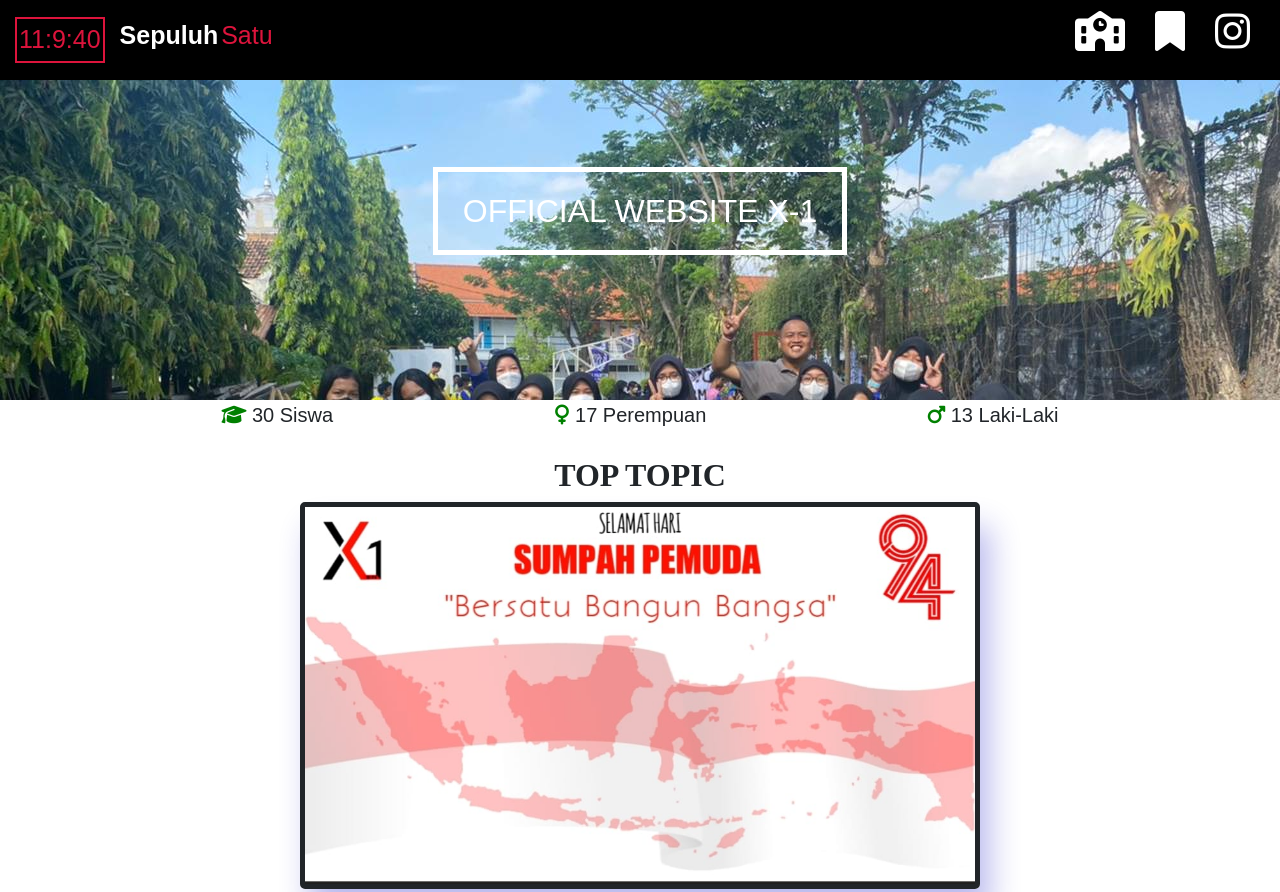
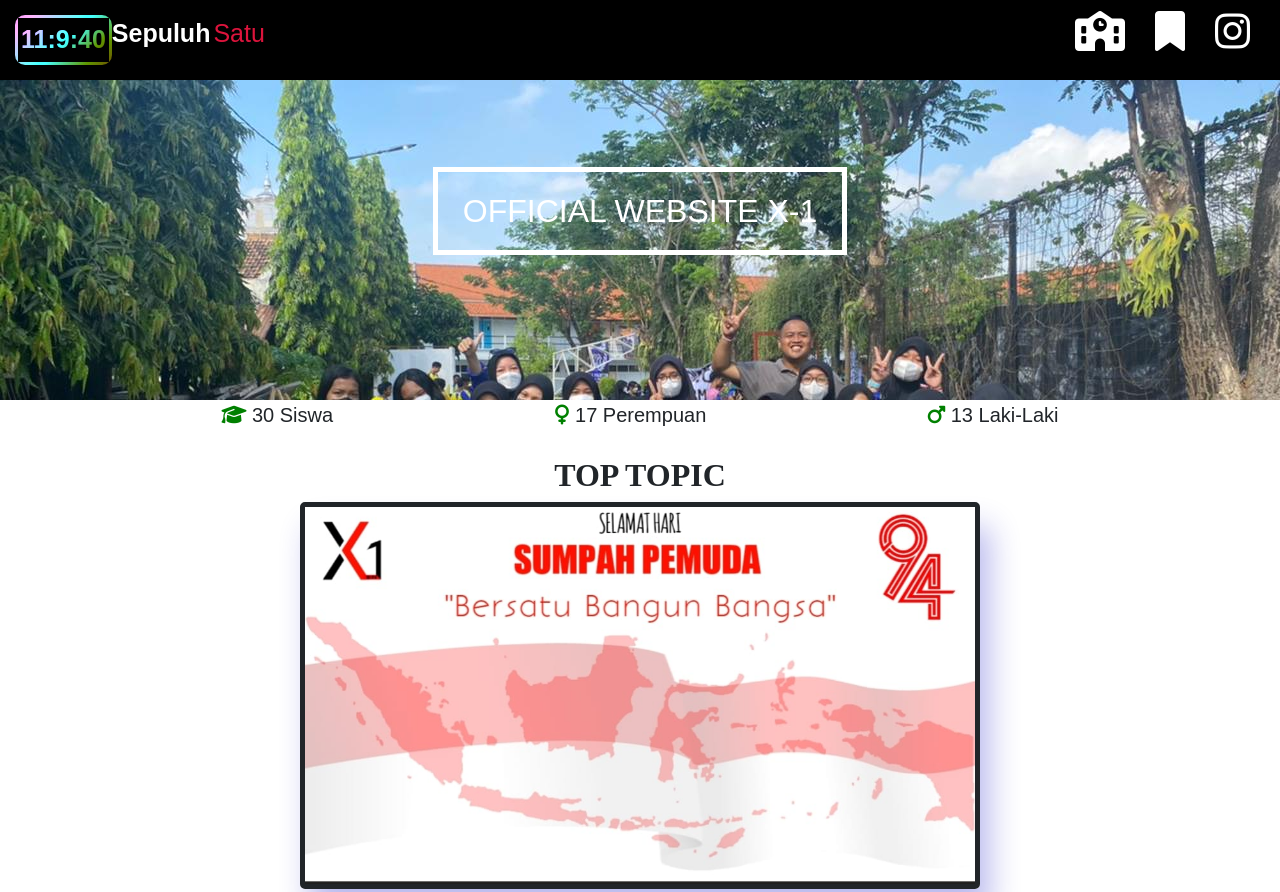
Before and after one commit to ofcwipasesat/ofcwipasesat.github.io, a plain HTML site: page index.html in a window 1280 px wide. Shown: the top 892 px of the page. Drawn offline with nearby package versions, Linux system fonts and the light colour scheme.

Commit message:
Add files via upload

```diff
--- a/index.html
+++ b/index.html
@@ -16,7 +16,11 @@
     <div class="fContainer">
         <nav class="wrapper">
             <div class="brand">
-                <div id="clock"></div>
+                <div class="clock-wrapper">
+                    <div class="display">
+                        <div id="clock"></div>
+                    </div>
+                </div>
                 <div class="firstname">Sepuluh</div>
                 <div class="lastname">Satu</div>
             </div>
--- a/style.css
+++ b/style.css
@@ -42,11 +42,30 @@
         padding-left: 3px;
     }
 
+    .clock-wrapper {
+        background: linear-gradient(135deg, #14ffe9, #ffeb3b, #ff00e0);
+        font-weight: bold;
+        border-radius: 10px;
+        animation: clock 1.5s linear infinite;
+    }
+
+    .display {
+        padding: 3px;
+        background: black;
+        margin: 3px;
+    }
+
     #clock {
-        color: crimson;
-        padding: 2px;
-        border: 2px solid crimson;
-        margin-right: 15px;
+        background: linear-gradient(135deg, #14ffe9, #ffeb3b, #ff00e0);
+        font-weight: bold;
+        -webkit-background-clip: text;
+        -webkit-text-fill-color: transparent;
+    }
+
+    @keyframes clock {
+        100% {
+            filter: hue-rotate(360deg);
+        }
     }
 
     .navigation {
```
